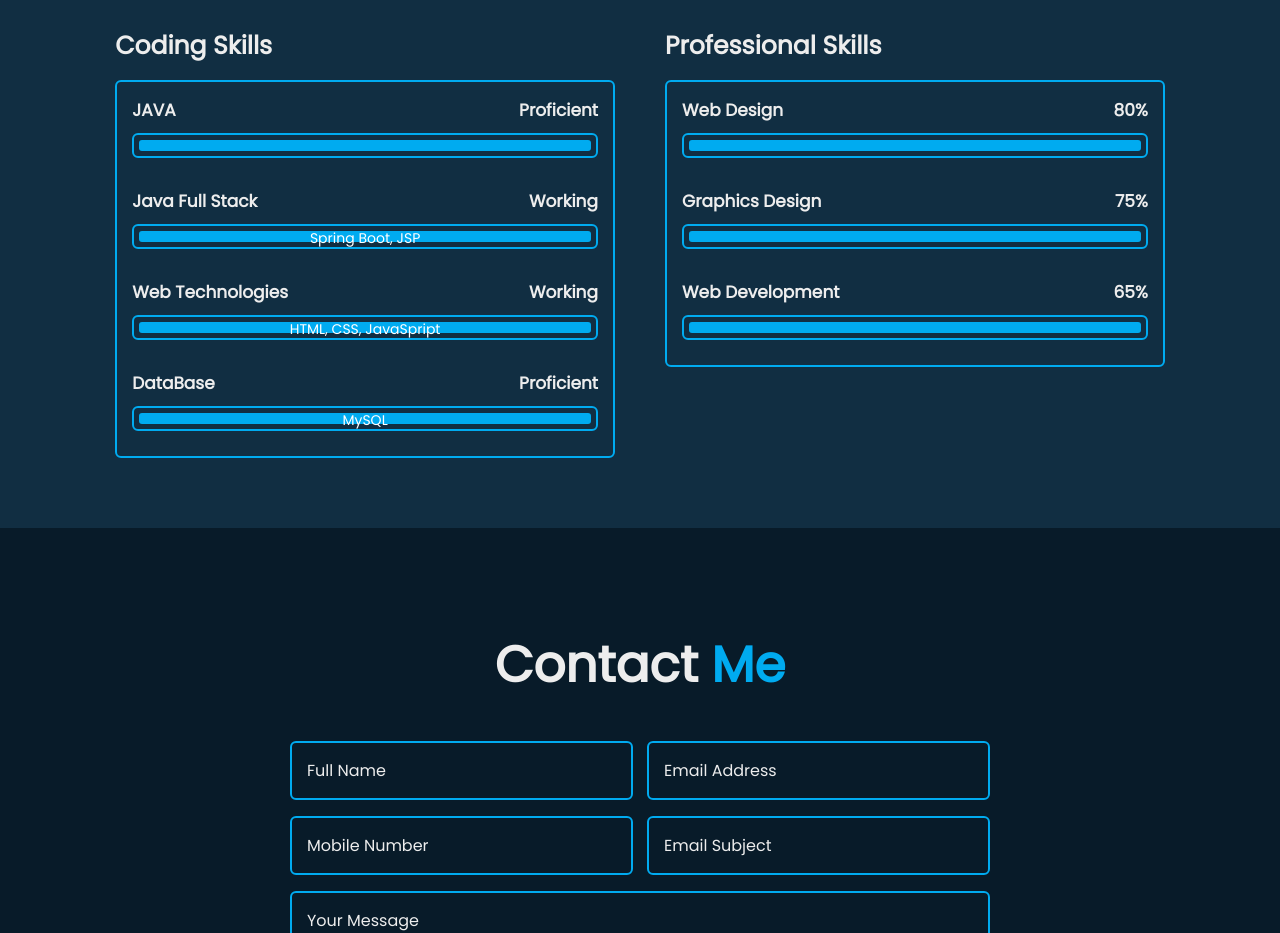
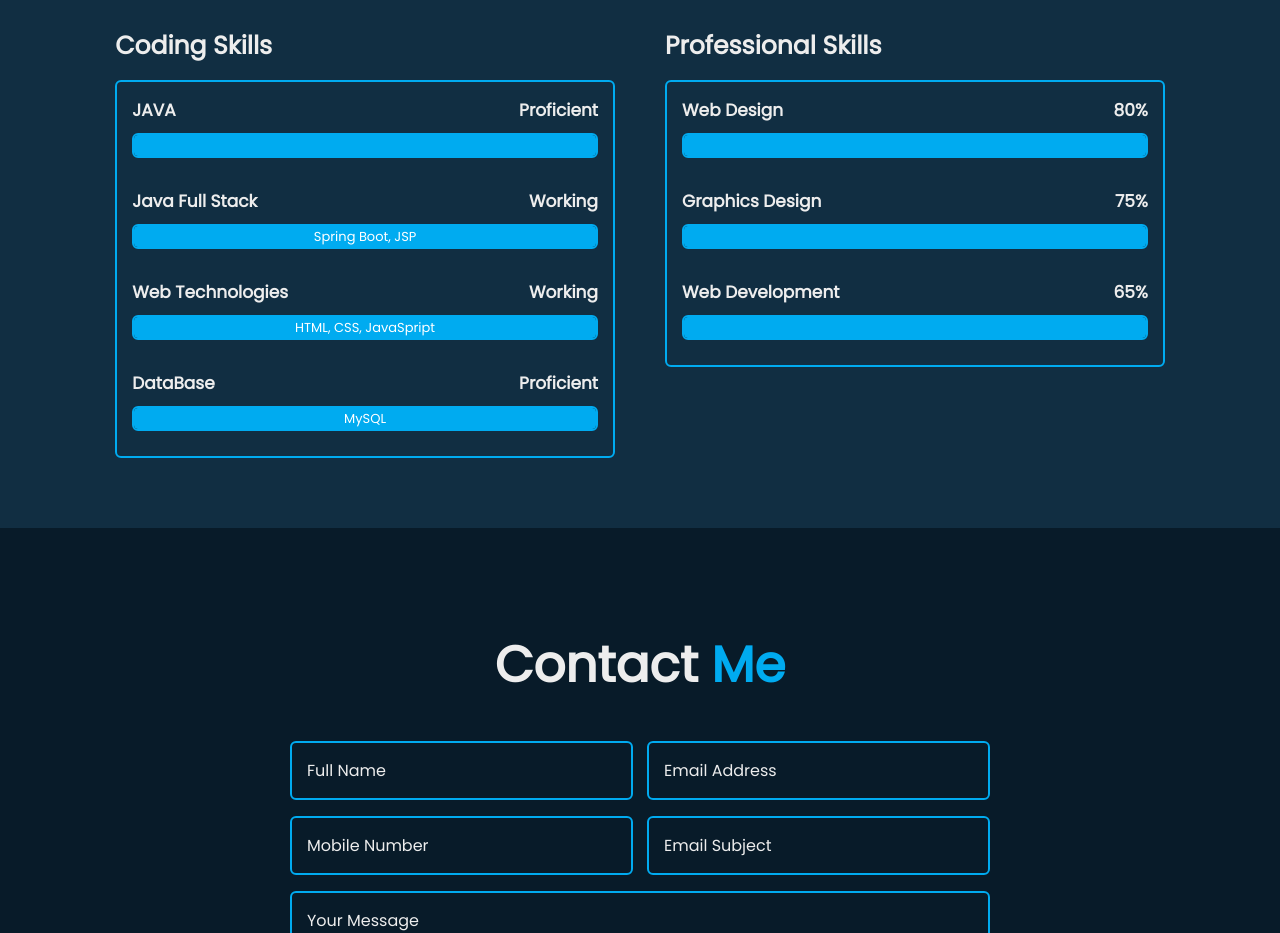
Before and after one commit to Sourav-rintu/souravPortfolio, a plain HTML site: page index.html in a window 1280 px wide. Shown: the part 2764-3697 px from the top of the page. Drawn offline with nearby package versions, Linux system fonts and the light colour scheme.

Commit message:
Update style.css

```diff
--- a/style.css
+++ b/style.css
@@ -504,24 +504,28 @@ span {
 }
 
 .skills-content .progress .bar {
+    position: relative;
     height: 2.5rem;
     border-radius: .6rem;
     border: .2rem solid var(--main-color);
-    padding: .5rem;
     margin: 1rem 0;
-    position: relative;
+    overflow: hidden;
 }
 
 .skills-content .progress .bar span {
-    display: block;
+    position: absolute;
+    top: 0;
+    left: 0;
     height: 100%;
+    width: 100%;
+    background: var(--main-color);
+    color: white;
+    display: flex;
+    align-items: center;
+    justify-content: center;
+    font-size: 1.3rem;
+    font-weight: 500;
     border-radius: .3rem;
-    background: var(--main-color);
-    width: 100%; /* Full width bar since we're not showing proficiency % */
-    text-align: center;
-    color: white;
-    line-height: 1.5rem;
-    font-size: 1.4rem;
 }
 
 .contact {
```
